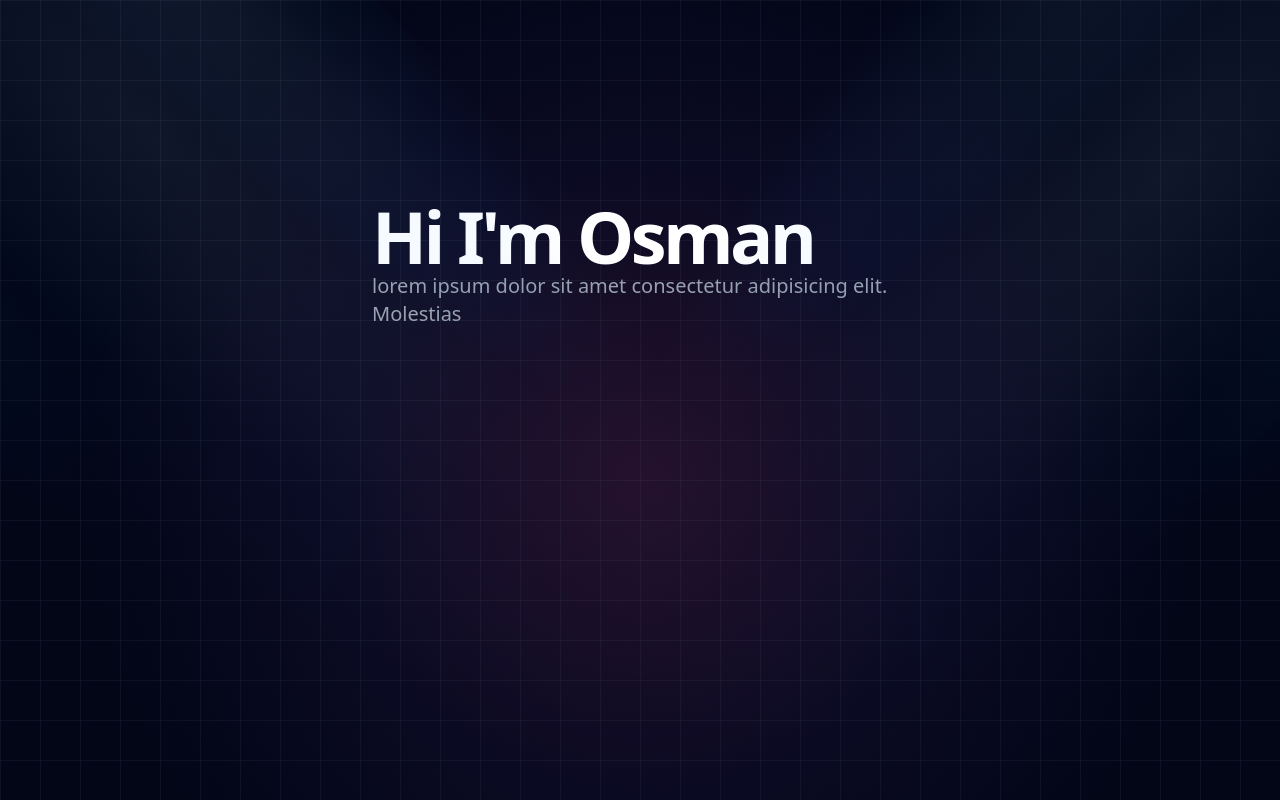
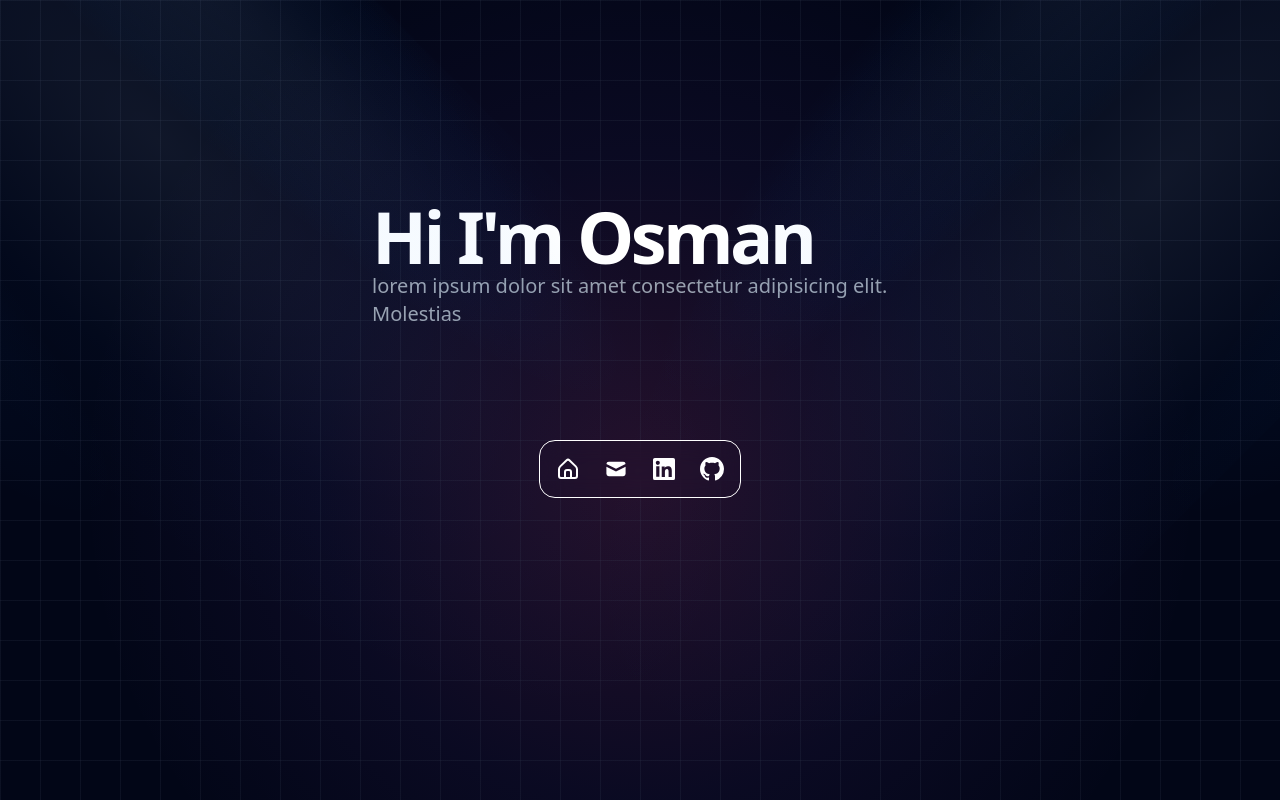
Before and after one commit to osmansemir/my-portofolio, a React (Vite) app: page / in a window 1280 px wide. Built offline with nearby package versions, Linux system fonts and the light colour scheme.

Commit message:
Add Dock

```diff
--- a/src/App.jsx
+++ b/src/App.jsx
@@ -1,6 +1,7 @@
 import "./App.css";
 import Hero from "./components/Hero";
 import { Spotlight } from "@/components/ui/Spotlight";
+import MyDock from "./components/Mydock";
 function App() {
   return (
     <>
@@ -16,6 +17,7 @@ function App() {
         </div>
         <main className="relative max-w-xl mx-auto pb-3 px-5">
           <Hero />
+          <MyDock />
         </main>
       </div>
     </>
--- /dev/null
+++ b/src/components/Mydock.jsx
@@ -0,0 +1,96 @@
+import { Dock, DockIcon } from "@/components/ui/Dock";
+
+function MyDock() {
+  return (
+    <Dock className="text-white sticky bottom-3 z-100" direction="middle">
+      <DockIcon>
+        <a href="#hero">
+          <svg
+            xmlns="http://www.w3.org/2000/svg"
+            width="24"
+            height="24"
+            viewBox="0 0 24 24"
+          >
+            <g
+              fill="none"
+              stroke="currentColor"
+              strokeLinecap="round"
+              strokeLinejoin="round"
+              strokeWidth="2"
+            >
+              <path d="M21 19v-6.733a4 4 0 0 0-1.245-2.9L13.378 3.31a2 2 0 0 0-2.755 0L4.245 9.367A4 4 0 0 0 3 12.267V19a2 2 0 0 0 2 2h14a2 2 0 0 0 2-2Z" />
+              <path d="M9 15a2 2 0 0 1 2-2h2a2 2 0 0 1 2 2v6H9v-6Z" />
+            </g>
+          </svg>
+        </a>
+      </DockIcon>
+      <DockIcon>
+        <a href="https://example.com" target="_blank" rel="noopener noreferrer">
+          <svg
+            xmlns="http://www.w3.org/2000/svg"
+            width="24"
+            height="24"
+            viewBox="0 0 20 20"
+          >
+            <g fill="currentColor">
+              <path d="M2.003 5.884L10 9.882l7.997-3.998A2 2 0 0 0 16 4H4a2 2 0 0 0-1.997 1.884Z" />
+              <path d="m18 8.118l-8 4l-8-4V14a2 2 0 0 0 2 2h12a2 2 0 0 0 2-2V8.118Z" />
+            </g>
+          </svg>
+        </a>
+      </DockIcon>
+      <DockIcon>
+        <a
+          href="https://www.linkedin.com/in/osman-semir/"
+          target="_blank"
+          rel="noopener noreferrer"
+        >
+          <svg
+            xmlns="http://www.w3.org/2000/svg"
+            width="24"
+            height="24"
+            viewBox="0 0 24 24"
+          >
+            <path
+              fill="currentColor"
+              fill-rule="evenodd"
+              d="M1 2.838A1.838 1.838 0 0 1 2.838 1H21.16A1.837 1.837 0 0 1 23 2.838V21.16A1.838 1.838 0 0 1 21.161 23H2.838A1.838 1.838 0 0 1 1 21.161V2.838Zm8.708 6.55h2.979v1.496c.43-.86 1.53-1.634 3.183-1.634c3.169 0 3.92 1.713 3.92 4.856v5.822h-3.207v-5.106c0-1.79-.43-2.8-1.522-2.8c-1.515 0-2.145 1.089-2.145 2.8v5.106H9.708V9.388Zm-5.5 10.403h3.208V9.25H4.208v10.54ZM7.875 5.812a2.063 2.063 0 1 1-4.125 0a2.063 2.063 0 0 1 4.125 0Z"
+              clip-rule="evenodd"
+            />
+          </svg>
+        </a>
+      </DockIcon>
+      <DockIcon>
+        <a
+          href="https://www.github.com/osmansemir/"
+          target="_blank"
+          rel="noopener noreferrer"
+        >
+          <svg
+            xmlns="http://www.w3.org/2000/svg"
+            width="24"
+            height="24"
+            viewBox="0 0 24 24"
+          >
+            <g fill="none">
+              <g clip-path="url(#akarIconsGithubFill0)">
+                <path
+                  fill="currentColor"
+                  fill-rule="evenodd"
+                  d="M12 0C5.37 0 0 5.37 0 12c0 5.31 3.435 9.795 8.205 11.385c.6.105.825-.255.825-.57c0-.285-.015-1.23-.015-2.235c-3.015.555-3.795-.735-4.035-1.41c-.135-.345-.72-1.41-1.23-1.695c-.42-.225-1.02-.78-.015-.795c.945-.015 1.62.87 1.845 1.23c1.08 1.815 2.805 1.305 3.495.99c.105-.78.42-1.305.765-1.605c-2.67-.3-5.46-1.335-5.46-5.925c0-1.305.465-2.385 1.23-3.225c-.12-.3-.54-1.53.12-3.18c0 0 1.005-.315 3.3 1.23c.96-.27 1.98-.405 3-.405s2.04.135 3 .405c2.295-1.56 3.3-1.23 3.3-1.23c.66 1.65.24 2.88.12 3.18c.765.84 1.23 1.905 1.23 3.225c0 4.605-2.805 5.625-5.475 5.925c.435.375.81 1.095.81 2.22c0 1.605-.015 2.895-.015 3.3c0 .315.225.69.825.57A12.02 12.02 0 0 0 24 12c0-6.63-5.37-12-12-12Z"
+                  clip-rule="evenodd"
+                />
+              </g>
+              <defs>
+                <clipPath id="akarIconsGithubFill0">
+                  <path fill="#fff" d="M0 0h24v24H0z" />
+                </clipPath>
+              </defs>
+            </g>
+          </svg>
+        </a>
+      </DockIcon>
+    </Dock>
+  );
+}
+export default MyDock;
--- /dev/null
+++ b/src/components/ui/Dock.jsx
@@ -0,0 +1,118 @@
+import React, { useRef } from "react";
+import { cva } from "class-variance-authority";
+import { motion, useMotionValue, useSpring, useTransform } from "motion/react";
+import { cn } from "@/lib/utils";
+
+const DEFAULT_SIZE = 40;
+const DEFAULT_MAGNIFICATION = 60;
+const DEFAULT_DISTANCE = 140;
+const DEFAULT_DISABLEMAGNIFICATION = false;
+
+const dockVariants = cva(
+  "supports-backdrop-blur:bg-white/10 supports-backdrop-blur:dark:bg-black/10 mx-auto mt-8 flex h-[58px] w-max items-center justify-center gap-2 rounded-2xl border p-2 backdrop-blur-md",
+);
+
+const Dock = React.forwardRef(
+  (
+    {
+      className,
+      children,
+      iconSize = DEFAULT_SIZE,
+      iconMagnification = DEFAULT_MAGNIFICATION,
+      disableMagnification = DEFAULT_DISABLEMAGNIFICATION,
+      iconDistance = DEFAULT_DISTANCE,
+      direction = "middle",
+      ...props
+    },
+    ref,
+  ) => {
+    const mouseX = useMotionValue(Infinity);
+
+    const renderChildren = () => {
+      return React.Children.map(children, (child) => {
+        if (React.isValidElement(child) && child.type === DockIcon) {
+          return React.cloneElement(child, {
+            ...child.props,
+            mouseX,
+            size: iconSize,
+            magnification: iconMagnification,
+            disableMagnification,
+            distance: iconDistance,
+          });
+        }
+        return child;
+      });
+    };
+
+    return (
+      <motion.div
+        ref={ref}
+        onMouseMove={(e) => mouseX.set(e.pageX)}
+        onMouseLeave={() => mouseX.set(Infinity)}
+        {...props}
+        className={cn(dockVariants({ className }), {
+          "items-start": direction === "top",
+          "items-center": direction === "middle",
+          "items-end": direction === "bottom",
+        })}
+      >
+        {renderChildren()}
+      </motion.div>
+    );
+  },
+);
+
+Dock.displayName = "Dock";
+
+const DockIcon = ({
+  size = DEFAULT_SIZE,
+  magnification = DEFAULT_MAGNIFICATION,
+  disableMagnification,
+  distance = DEFAULT_DISTANCE,
+  mouseX,
+  className,
+  children,
+  ...props
+}) => {
+  const ref = useRef(null);
+  const padding = Math.max(6, size * 0.2);
+  const defaultMouseX = useMotionValue(Infinity);
+
+  const distanceCalc = useTransform(mouseX ?? defaultMouseX, (val) => {
+    const bounds = ref.current?.getBoundingClientRect() ?? { x: 0, width: 0 };
+    return val - bounds.x - bounds.width / 2;
+  });
+
+  const targetSize = disableMagnification ? size : magnification;
+
+  const sizeTransform = useTransform(
+    distanceCalc,
+    [-distance, 0, distance],
+    [size, targetSize, size],
+  );
+
+  const scaleSize = useSpring(sizeTransform, {
+    mass: 0.1,
+    stiffness: 150,
+    damping: 12,
+  });
+
+  return (
+    <motion.div
+      ref={ref}
+      style={{ width: scaleSize, height: scaleSize, padding }}
+      className={cn(
+        "flex aspect-square cursor-pointer items-center justify-center rounded-full",
+        disableMagnification && "hover:bg-muted-foreground transition-colors",
+        className,
+      )}
+      {...props}
+    >
+      <div>{children}</div>
+    </motion.div>
+  );
+};
+
+DockIcon.displayName = "DockIcon";
+
+export { Dock, DockIcon, dockVariants };
```
